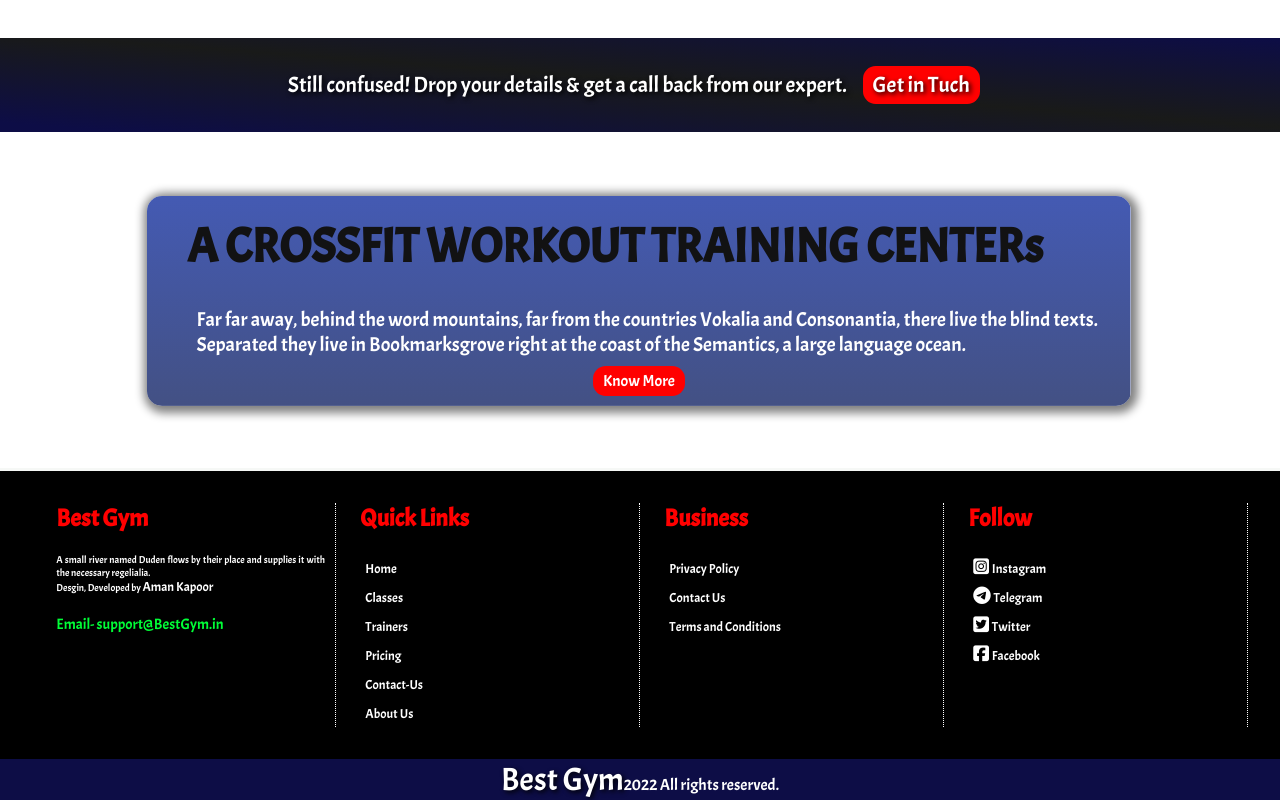
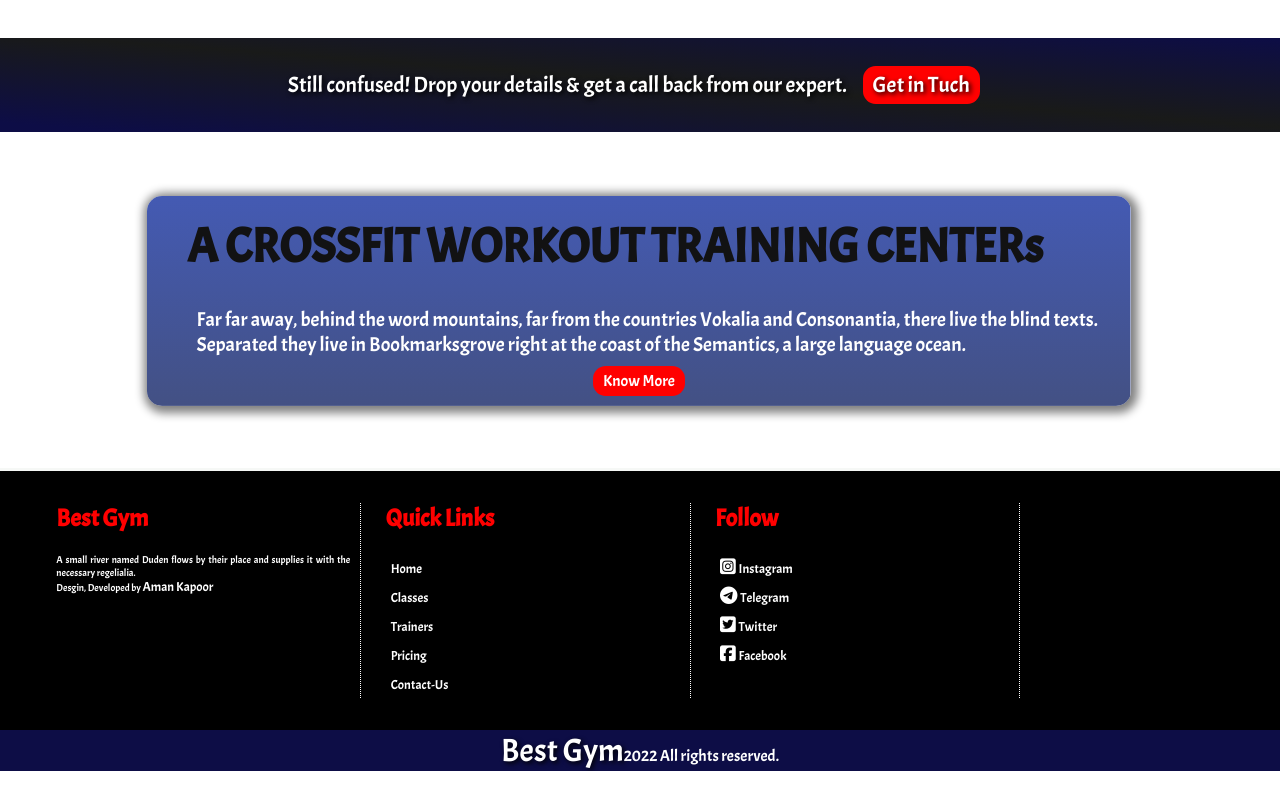
Before and after one commit to MrAmanKapoor/Gym-Landing-Page, a plain HTML site: page index.html in a window 1280 px wide. Shown: the part 2623-3423 px from the top of the page. After the commit the page ends 3394 px from the top, so only its background shows below. Drawn offline with nearby package versions, Linux system fonts and the light colour scheme.

Commit message:
Update index.html

```diff
--- a/index.html
+++ b/index.html
@@ -216,7 +216,7 @@
             <p>A small river named Duden flows by their place and supplies it with the necessary regelialia.</p>
             <p>Desgin, Developed by <a href="https://www.linkedin.com/in/amankapoorji">Aman Kapoor</a>
             </p><br>
-            <p class="mail">Email- support@BestGym.in</p>
+
         </div>
         <div class="footermenu">
             <h2>Quick Links</h2><br>
@@ -226,20 +226,11 @@
                 <li><a href="">Trainers</a></li>
                 <li><a href="">Pricing</a></li>
                 <li><a href="">Contact-Us</a></li>
-                <li><a href="">About Us</a></li>
 
             </ul>
         </div>
 
-        <div class="queries footermenu">
-            <h2>Business</h2><br>
-            <ul>
-                <li><a href="">Privacy Policy</a></li>
-                <li><a href="">Contact Us</a></li>
-                <li><a href="">Terms and
-                        Conditions</a></li>
-            </ul>
-        </div>
+
         <div class="queries footermenu">
             <h2>Follow</h2><br>
             <ul>
```
